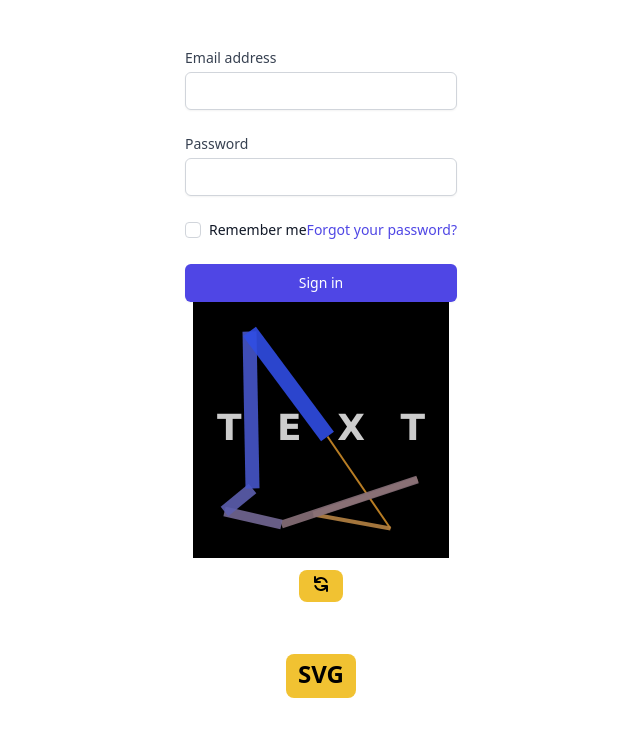
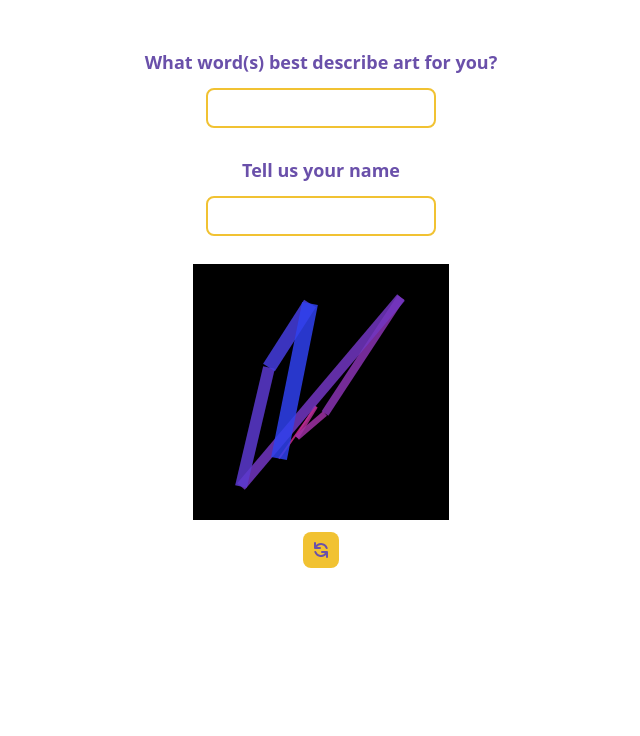
Before and after one commit to JonnysCode/is-this-art, a Next.js app in the folder client/: page /art in a window 1280 px wide. Shown: the top 736 px of the page, without its empty margins (319-959 px from the left). Built offline with nearby package versions, Linux system fonts and the light colour scheme.

Commit message:
nft generation based on input and state

```diff
--- a/client/package.json
+++ b/client/package.json
@@ -9,7 +9,9 @@
   "dependencies": {
     "@heroicons/react": "^1.0.6",
     "@svgdotjs/svg.js": "^3.1.2",
+    "@tailwindcss/aspect-ratio": "^0.4.0",
     "@tailwindcss/forms": "^0.5.0",
+    "@tailwindcss/typography": "^0.5.2",
     "axios": "^0.26.1",
     "ethers": "^5.6.2",
     "next": "^12.1.5",
@@ -24,7 +26,7 @@
     "postcss": "^8.4.5",
     "prettier": "^2.5.1",
     "prettier-plugin-tailwindcss": "^0.1.1",
-    "tailwindcss": "^3.0.7",
+    "tailwindcss": "^3.0.24",
     "typescript": "4.5.4"
   }
 }
--- a/client/pages/art_generator.js
+++ b/client/pages/ArtGenerator.js
@@ -1,7 +1,17 @@
-import React, { useState } from 'react';
+import React, { useState, useEffect } from 'react';
 
 
 const Struct = (...keys) => ((...v) => keys.reduce((o, k, i) => {o[k] = v[i]; return o} , {}))
+const Line = Struct('id', 'x1', 'y1', 'x2', 'y2', 'color', 'width')
+
+const size = 256
+const padding = 24
+const nrLines = 8
+
+const bgColor = RGBAtoString([0, 0, 0, 1.0])
+const textColor = RGBAtoString([255, 255, 255, 0.8])
+
+const textLength = size - 2 * padding
 
 Array.prototype.random = function () {
   return this[Math.floor((Math.random()*this.length))];
@@ -12,7 +22,7 @@ function randomPoint(imgSize, padding) {
 }
 
 function startingColor() {
-  return HSVtoRGB(0.1, [0.6, 0.8, 1, 1].random(), [1, 1, 0.9, 0.8].random());
+  return HSVtoRGB(Math.random(), [0.6, 0.8, 1, 1].random(), [1, 1, 0.9, 0.8].random());
 }
 
 function endingColor(startColor) {
@@ -78,7 +88,7 @@ function RGBtoHSV(r, g, b) {
 }
 
 function RGBtoString(rgb) {
-  return "rgba(" + rgb[0] + "," + rgb[1] + "," + rgb[2] + ", 0.9)"
+  return "rgba(" + rgb[0] + "," + rgb[1] + "," + rgb[2] + ", 0.85)"
 }
 
 function RGBAtoString(rgb) {
@@ -93,31 +103,10 @@ function interpolate(startColor, endColor, factor) {
   return rgb;
 }
 
-function generateArt(ref, answer) {
+function generateArt(answer) {
 
-}
-
-
-const ArtGenerator = (props) => {
-  const [value, setValue] = useState();
-
-  const refresh = ()=>{
-    // re-renders the component
-    setValue({});
-  }
-
-  const Line = Struct('id', 'x1', 'y1', 'x2', 'y2', 'color', 'width')
-
-  const size = 256
-  const padding = 24
-  const nrLines = 8
-
-  const bgColor = RGBAtoString([0, 0, 0, 1.0])
-  const textColor = RGBAtoString([255, 255, 255, 0.8])
   const startColor = startingColor()
   const endColor = endingColor(startColor)
-
-  const textLength = size - 2 * padding
 
   let xValues = []
   let yValues = []
@@ -151,21 +140,53 @@ const ArtGenerator = (props) => {
     )
   }
 
-  // TODO: Center image, Text,
+  const svgState = {
+    size: size,
+    bgColor: bgColor,
+    answer: answer,
+    textColor: RGBAtoString([...startColor, 0.8]),
+    textLength: textLength,
+    lines: lines,
+  }
+
+  return svgState
+}
+
+
+const ArtGenerator = (props) => {
+  const [svgState, setSvgState] = useState({
+    size: size,
+    bgColor: bgColor,
+    answer: "",
+    textColor: textColor,
+    textLength: textLength,
+    lines: [],
+  });
+
+  useEffect(() => {
+    let state = generateArt(props.answer);
+    setSvgState(state);
+  }, []);
+
+  console.log(svgState.lines)
 
   return (
-    <svg height={size} width={size} xmlns='http://www.w3.org/2000/svg' >
-      <rect width={size} height={size} style={{fill: bgColor}} />
-      {lines.map((line) =>
+    <svg height={svgState.size} width={svgState.size} xmlns='http://www.w3.org/2000/svg' >
+
+      <rect width={svgState.size} height={svgState.size} style={{fill: svgState.bgColor}} />
+
+      <text x="50%" y="50%" dominantBaseline="middle" textAnchor="middle" fill={svgState.textColor}
+            fontFamily="Verdana" fontSize="36" fontWeight="bold">
+        {svgState.answer}
+      </text>
+
+      {svgState.lines.map((line) =>
         <line key={line.id}
               x1={line.x1} y1={line.y1}
               x2={line.x2} y2={line.y2}
               style={{ stroke: line.color, strokeWidth: line.width }} />
       )}
-      <text x="50%" y="50%" dominantBaseline="middle" textAnchor="middle" fill={textColor}
-            textLength={textLength} fontFamily="Verdana" fontSize="36" fontWeight="bold">
-        TEXT
-      </text>
+
     </svg>
   )
 }
--- a/client/pages/art.js
+++ b/client/pages/art.js
@@ -1,107 +1,73 @@
-import React, { useState } from 'react';
+import React, { useState, useEffect } from 'react';
 import { renderToString } from 'react-dom/server'
 import { RefreshIcon } from '@heroicons/react/solid'
 
-import ArtGenerator from './art_generator.js'
+import ArtGenerator from './ArtGenerator.js'
 
 
 
-const Art = () => {
+const Art = (props) => {
 
-    const [value, setValue] = useState();
+  const [answer, setAnswer] = useState("");
+  const [key, setKey] = useState(1);
 
   const refresh = () => {
-        // re-renders the component
-        setValue({});
+    setKey(++key)
   }
 
   const showSVG = () => {
-		let svg = renderToString(<ArtGenerator />)
-		console.log(svg)
+    let element = document.getElementById('div').innerHTML
+    console.log(element)
+	}
+
+  const updateSvg = (e) => {
+    setAnswer(e.target.value)
+    setKey(++key)
   }
 
   return (
     <div>
-        <div className='flex flex-col justify-center items-center my-12'>
+      <div className='flex flex-col justify-center items-center my-12 text-[#6a50aa]'>
 
-        <form className="space-y-6" action="#" method="POST">
-              <div>
-                <label htmlFor="email" className="block text-sm font-medium text-gray-700">
-                  Email address
-                </label>
+        <div className="text-lg font-bold">
+          What word(s) best describe art for you?
+        </div>
+
         <div className="mt-1">
           <input
-                    id="email"
-                    name="email"
-                    type="email"
-                    autoComplete="email"
-                    required
-                    className="appearance-none block w-full px-3 py-2 border border-gray-300 rounded-md shadow-sm placeholder-gray-400 focus:outline-none focus:ring-indigo-500 focus:border-indigo-500 sm:text-sm"
+            id="answer"
+            name="answer"
+            type="text"
+            onChange={ updateSvg }
+            value={ answer }
+            className="px-3 py-2 my-2 border-2 border-[#f1c232] rounded-lg placeholder-gray-400 focus:outline-none focus:ring-[#6a50aa] focus:border-[#6a50aa] sm:text-sm"
           />
         </div>
+
+        <div className="mt-5 text-lg font-bold">
+          Tell us your name
         </div>
 
-              <div>
-                <label htmlFor="password" className="block text-sm font-medium text-gray-700">
-                  Password
-                </label>
         <div className="mt-1">
           <input
-                    id="password"
-                    name="password"
-                    type="password"
-                    autoComplete="current-password"
-                    required
-                    className="appearance-none block w-full px-3 py-2 border border-gray-300 rounded-md shadow-sm placeholder-gray-400 focus:outline-none focus:ring-indigo-500 focus:border-indigo-500 sm:text-sm"
+            id="name"
+            name="name"
+            type="text"
+            className="px-3 py-2 my-2 border-2 border-[#f1c232] rounded-lg placeholder-gray-400 focus:outline-none focus:ring-[#6a50aa] focus:border-[#6a50aa] sm:text-sm"
           />
         </div>
+
+        <div id='div' className='mt-5'>
+          <ArtGenerator id='svgId' key={ key } answer={ answer } />
         </div>
 
-              <div className="flex items-center justify-between">
-                <div className="flex items-center">
-                  <input
-                    id="remember-me"
-                    name="remember-me"
-                    type="checkbox"
-                    className="h-4 w-4 text-indigo-600 focus:ring-indigo-500 border-gray-300 rounded"
-                  />
-                  <label htmlFor="remember-me" className="ml-2 block text-sm text-gray-900">
-                    Remember me
-                  </label>
-                </div>
-
-                <div className="text-sm">
-                  <a href="#" className="font-medium text-indigo-600 hover:text-indigo-500">
-                    Forgot your password?
-                  </a>
-                </div>
-              </div>
-
-              <div>
         <button
-                  type="submit"
-                  className="w-full flex justify-center py-2 px-4 border border-transparent rounded-md shadow-sm text-sm font-medium text-white bg-indigo-600 hover:bg-indigo-700 focus:outline-none focus:ring-2 focus:ring-offset-2 focus:ring-indigo-500"
-                >
-                  Sign in
-                </button>
-              </div>
-            </form>
-
-            <ArtGenerator />
-
-            <button
-            className='text-2xl font-bold pt-1 pb-2 px-3 mt-3 bg-[#f1c232] rounded-lg mb-10 hover:scale-105 transition duration-500 ease-in-out'
+          className='text-2xl font-bold p-2 mt-3 bg-[#f1c232] rounded-lg mb-10 hover:scale-105 transition duration-500 ease-in-out'
           onClick={ refresh }
         >
           <RefreshIcon className="h-5 w-5 "/>
         </button>
 
-            <button
-            className='text-2xl font-bold pt-1 pb-2 px-3 mt-3 bg-[#f1c232] rounded-lg mb-10 hover:scale-105 transition duration-500 ease-in-out'
-            onClick={ showSVG }
-            >
-            SVG
-            </button>
       </div>
     </div>
   )
--- a/client/pages/index.js
+++ b/client/pages/index.js
@@ -5,8 +5,8 @@ import { ethers } from 'ethers'
 import axios from 'axios'
 
 import NFT from '../utils/jnft.json'
-import Art from './art.js'
-import ArtGenerator from './art_generator.js'
+import Art from './Art.js'
+import ArtGenerator from './ArtGenerator.js'
 
 const mint = () => {
 	const [mintedNFT, setMintedNFT] = useState(null)
@@ -83,9 +83,28 @@ const mint = () => {
 		checkCorrectNetwork()
 	}, [])
 
+	const getSVG = () => {
+		let element = document.getElementById('div').innerHTML
+		console.log(element)
+		return element
+	}
+
+	const getAnswer = () => {
+		let element = document.getElementById('answer').value
+		console.log(element)
+		return element
+	}
+
+	const getName = () => {
+		let element = document.getElementById('name').value
+		console.log(element)
+		return element
+	}
+
 	const showSVG = () => {
-		let svg = renderToString(<ArtGenerator />)
-		console.log(svg)
+		let svg = getSVG()
+		let answer = getAnswer()
+		let name = getName()
 	}
 
 
@@ -104,12 +123,11 @@ const mint = () => {
 				)
 
 
-				//let svg = "<svg viewBox='0 0 350 350' xmlns='http://www.w3.org/2000/svg' ><style>.base { fill: white; font-family: serif; font-size: 24px; }</style><circle cx='175' cy='175' r='175' width='100%' height='100%' fill='black'></circle><text x='50%' y='50%' class='base' dominant-baseline='middle' text-anchor='middle'>Token #"
+				let svg = getSVG()
+				let answer = getAnswer()
+				let name = getName()
 
-				let svg = renderToString(<ArtGenerator />)
-				console.log(svg)
-
-				let nftTx = await nftContract.createknft(svg, "Emotions", "Jonny")
+				let nftTx = await nftContract.createknft(svg, answer, name)
 				console.log('Mining....', nftTx.hash)
 				setMiningStatus(0)
 
@@ -166,11 +184,11 @@ const mint = () => {
 
 
 	return (
-		<div className='flex flex-col items-center pt-32 bg-[#f3f6f4] text-[#6a50aa] min-h-screen'>
+		<div className='flex flex-col items-center pt-5 bg-[#f3f6f4] text-[#6a50aa] min-h-screen'>
 			<div className='trasition hover:rotate-180 hover:scale-105 transition duration-500 ease-in-out'>
 			</div>
 
-			<h2 className='text-4xl font-bold mb-20 mt-12'>
+			<h2 className='text-4xl font-bold mb-5 mt-5'>
 				What is Art for You?
 			</h2>
 
@@ -214,7 +232,7 @@ const mint = () => {
 			{loadingState === 0 ? (
 				miningStatus === 0 ? (
 					txError === null ? (
-						<div className='flex flex-col justify-center items-center'>
+						<div className='flex flex-col justify-center items-center mb-60'>
 							<div className='text-lg font-bold'>
 								Processing your transaction
 							</div>
@@ -234,7 +252,7 @@ const mint = () => {
 					<img
 						src={mintedNFT}
 						alt=''
-						className='h-60 w-60 rounded-lg shadow-2xl shadow-[#6FFFE9] hover:scale-105 transition duration-500 ease-in-out'
+						className='mb-60 h-60 w-60 rounded-lg shadow-2xl shadow-[#6FFFE9] hover:scale-105 transition duration-500 ease-in-out'
 					/>
 				</div>
 			)}
```
Also changed, not shown: 1 other file (tests, documents, lock files or other folders). Lines whose indentation alone changed are shown as unchanged.
